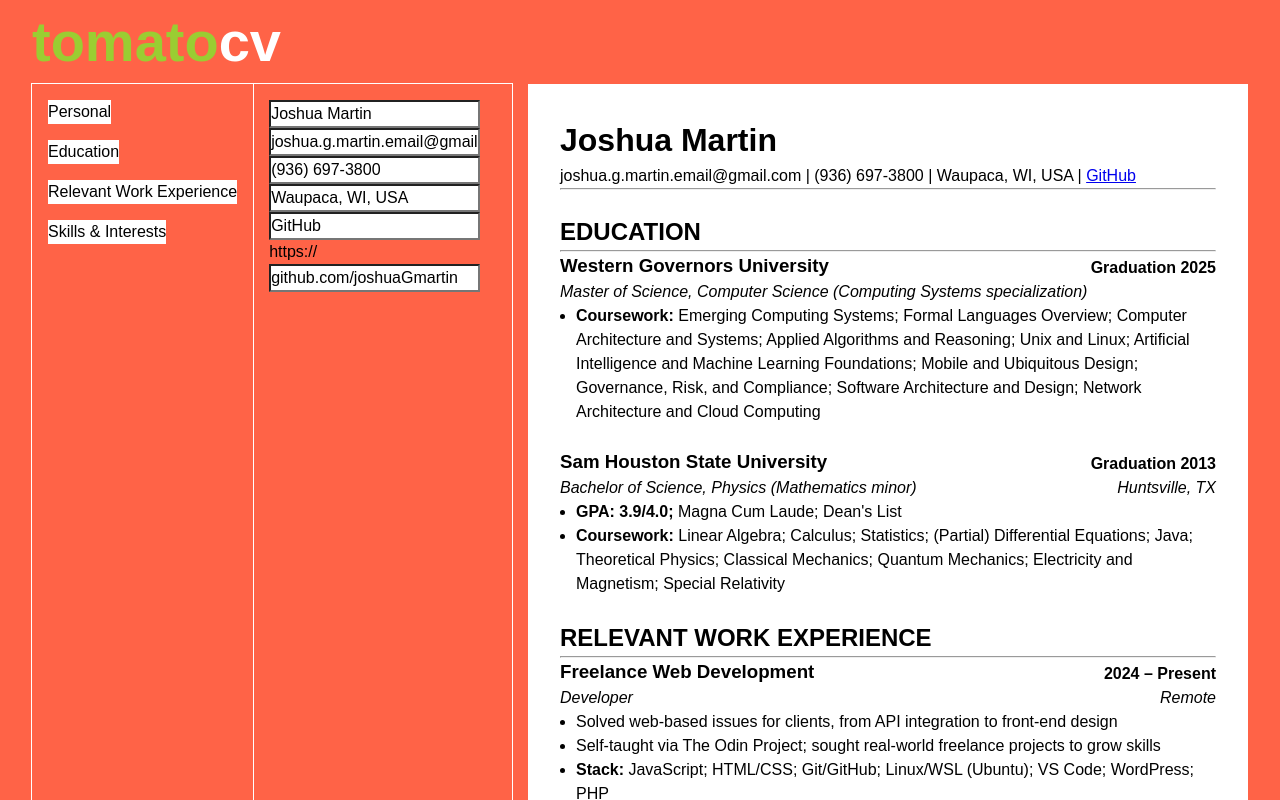
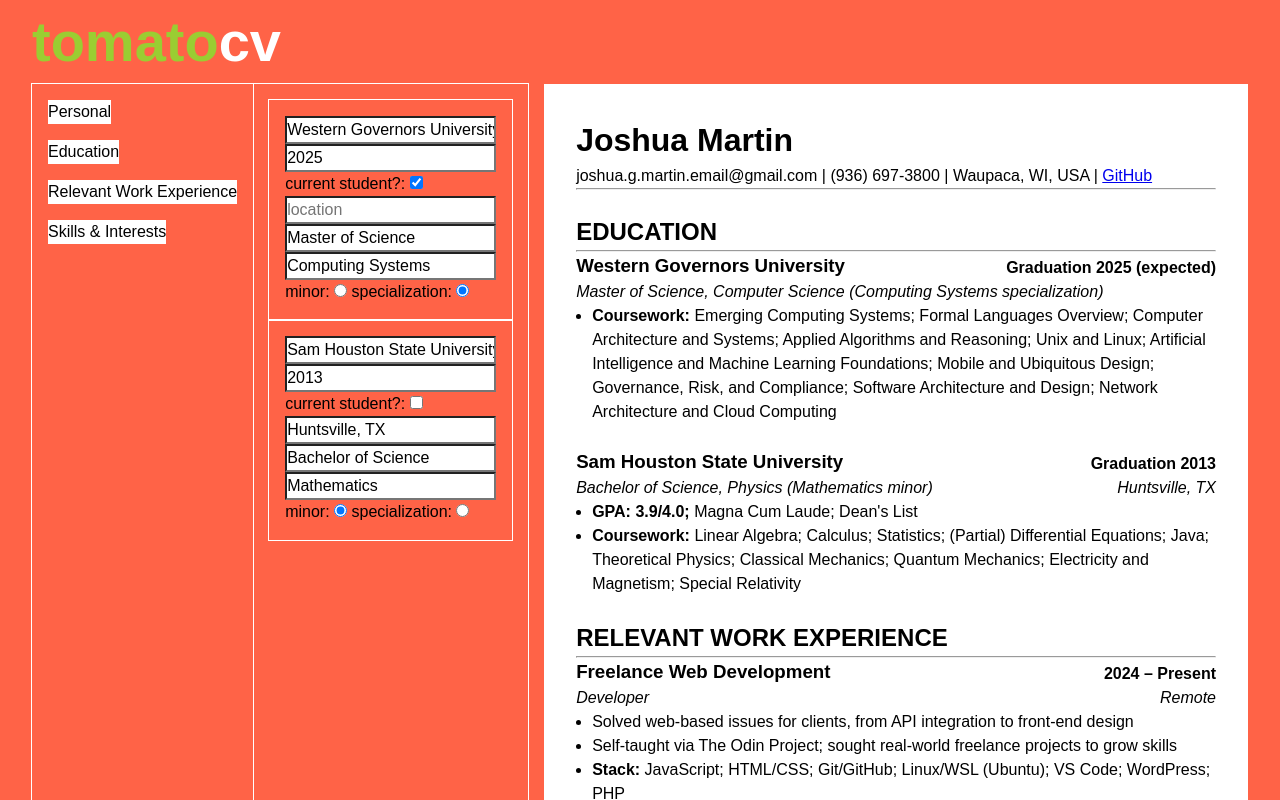
Before and after one commit to joshuaGmartin/cv-app, a React (Vite) app: page / in a window 1280 px wide. Shown: the top 800 px of the page. Built offline with nearby package versions, Linux system fonts and the light colour scheme.

Commit message:
Connect top two Resume Ed lines to infoInput.
Ready for Ed lists inputs

```diff
--- a/src/App.css
+++ b/src/App.css
@@ -48,6 +48,11 @@
     cursor: pointer;
     background-color: yellowgreen;
   }
+}
+
+.InfoInput .education-section {
+  padding: var(--padding);
+  outline: white solid 1px;
 }
 
 .Resume {
--- a/src/components/EducationInfoInput.jsx
+++ b/src/components/EducationInfoInput.jsx
@@ -1,7 +1,245 @@
-export default function EducationInfoInput() {
+console.clear();
+
+export default function EducationInfoInput({ userData, setUserData }) {
   return (
     <div className="EducationInfoInput">
-      this is from EducationInfoInput component
+      {userData.education.map((thisEd) => {
+        return (
+          <>
+            <div className="education-section">
+              {getEducationInputs(thisEd, userData, setUserData)}
+            </div>
+          </>
+        );
+      })}
     </div>
   );
 }
+
+function getEducationInputs(thisEd, userData, setUserData) {
+  return (
+    <>
+      {/* thisEd, key, userData, setUserData, name, type */}
+      {GetInput(
+        thisEd,
+        "school",
+        userData,
+        setUserData,
+        thisEd.school + thisEd.gradYear + "school-input",
+        "text"
+      )}
+
+      <div className="grad-year-line">
+        {GetInput(
+          thisEd,
+          "gradYear",
+          userData,
+          setUserData,
+          thisEd.school + thisEd.gradYear + "gradYear-input",
+          "text"
+        )}
+        {GetInput(
+          thisEd,
+          "currentStudent",
+          userData,
+          setUserData,
+          thisEd.school + thisEd.gradYear + "currentStudent-input",
+          "checkbox"
+        )}
+      </div>
+
+      {GetInput(
+        thisEd,
+        "location",
+        userData,
+        setUserData,
+        thisEd.school + thisEd.gradYear + "location-input",
+        "text"
+      )}
+      {GetInput(
+        thisEd,
+        "degree",
+        userData,
+        setUserData,
+        thisEd.school + thisEd.gradYear + "degree-input",
+        "text"
+      )}
+
+      <div className="minOrSpec-line">
+        {GetInput(
+          thisEd,
+          "minorOrSpec",
+          userData,
+          setUserData,
+          thisEd.school + thisEd.gradYear + "minorOrSpec-input",
+          "text"
+        )}
+        {GetInput(
+          thisEd,
+          "minor",
+          userData,
+          setUserData,
+          thisEd.school + thisEd.gradYear + "minor-input",
+          "radio"
+        )}{" "}
+        {GetInput(
+          thisEd,
+          "specialization",
+          userData,
+          setUserData,
+          thisEd.school + thisEd.gradYear + "specialization-input",
+          "radio"
+        )}
+      </div>
+    </>
+  );
+}
+
+// function MinorSpecInput(thisEd, userData, setUserData) {
+//   // console.log("==========================");
+//   // console.log(thisEd.school);
+//   // console.log("thisEd.minor");
+//   // console.log(thisEd.minor);
+//   // console.log("thisEd.specialization");
+//   // console.log(thisEd.specialization);
+//   // console.log("==========================");
+
+//   let textKey = "minor";
+//   if (thisEd[textKey] === null) textKey = "specialization";
+
+//   return (
+//     <>
+//       {GetTextInput(
+//         thisEd,
+//         textKey,
+//         userData,
+//         setUserData,
+//         thisEd.school + thisEd.gradYear + "minorOrSpec"
+//       )}
+//       minor:{" "}
+
+//     </>
+//   );
+// }
+
+// function GetInput(thisEd, key, userData, setUserData, name, type) {
+function GetInput(...args) {
+  switch (args[5]) {
+    case "text":
+      // return GetTextInput(args.slice(0, -1));
+      return GetTextInput(args);
+    case "checkbox":
+      return GetCheckBoxInput(args);
+    case "radio":
+      return GetRadioInputs(args);
+  }
+}
+
+function GetTextInput(args) {
+  let [thisEd, key, userData, setUserData, inputName, type] = args;
+
+  // handle special
+  if (key === "minorOrSpec") {
+    key = "minor";
+    if (thisEd.minor === null) key = "specialization";
+  }
+
+  // set and format placeholders
+  let placeholder = key;
+  switch (key) {
+    case "gradYear":
+      placeholder = "graduation year";
+  }
+
+  return (
+    <div>
+      <input
+        name={inputName}
+        type={type}
+        placeholder={placeholder}
+        value={thisEd[key]}
+        onChange={(e) =>
+          setUserData({
+            ...userData,
+            education: userData.education.map((mapEd) => {
+              if (mapEd === thisEd) {
+                return {
+                  ...mapEd,
+                  [key]: e.target.value,
+                };
+              } else return { ...mapEd };
+            }),
+          })
+        }
+      />
+    </div>
+  );
+}
+
+function GetCheckBoxInput(args) {
+  let [thisEd, key, userData, setUserData, inputName, type] = args;
+
+  let label = key;
+  switch (key) {
+    case "currentStudent":
+      label = "current student";
+  }
+
+  return (
+    <div>
+      <span>{label}?: </span>
+      <input
+        name={inputName}
+        type={type}
+        checked={thisEd[key]}
+        onChange={() =>
+          setUserData({
+            ...userData,
+            education: userData.education.map((mapEd) => {
+              if (mapEd === thisEd) {
+                return {
+                  ...mapEd,
+                  [key]: !thisEd[key],
+                };
+              } else return { ...mapEd };
+            }),
+          })
+        }
+      />
+    </div>
+  );
+}
+
+function GetRadioInputs(args) {
+  let [thisEd, key, userData, setUserData, inputName, type] = args;
+  let otherKey = "minor";
+  if (key === "minor") otherKey = "specialization";
+
+  // console.log([thisEd, key, userData, setUserData, inputName, type]);
+
+  return (
+    <>
+      {key}:{" "}
+      <input
+        type={type}
+        name={inputName}
+        value={key}
+        checked={thisEd[key] !== null}
+        onChange={() =>
+          setUserData({
+            ...userData,
+            education: userData.education.map((mapEd) => {
+              if (mapEd === thisEd) {
+                return {
+                  ...mapEd,
+                  [key]: thisEd[otherKey],
+                  [otherKey]: null,
+                };
+              } else return { ...mapEd };
+            }),
+          })
+        }
+      />
+    </>
+  );
+}
--- a/src/components/InfoInput.jsx
+++ b/src/components/InfoInput.jsx
@@ -34,7 +34,8 @@ export default function InfoInput({ userData, setUserData }) {
         );
       default:
         return (
-          <PersonalInfoInput userData={userData} setUserData={setUserData} />
+          // <PersonalInfoInput userData={userData} setUserData={setUserData} />
+          <EducationInfoInput userData={userData} setUserData={setUserData} />
         );
     }
   }
--- a/src/components/ResumePortionEducation.jsx
+++ b/src/components/ResumePortionEducation.jsx
@@ -16,17 +16,19 @@ export default function ResumePortionEducation({ userData }) {
               <h3>{thisEd.school}</h3>
               <b>
                 Graduation {thisEd.gradYear}
-                {thisEd.currentStudent ? "(expected)" : null}
+                {thisEd.currentStudent ? " (expected)" : null}
               </b>
             </div>
 
             <div className="education-second-line">
               <i>
-                {thisEd.degree}, {thisEd.major} (
-                {thisEd.minor !== ""
+                {thisEd.degree}, {thisEd.major}
+                {getMinorOrSpecLine(thisEd)}
+                {/* (
+                {thisEd.minor !== null
                   ? thisEd.minor + " minor"
                   : thisEd.specialization + " specialization"}
-                )
+                ) */}
               </i>
               <i>{thisEd.location}</i>
             </div>
@@ -36,6 +38,23 @@ export default function ResumePortionEducation({ userData }) {
       })}
     </div>
   );
+}
+
+function getMinorOrSpecLine(thisEd) {
+  if (thisEd.minor === "" || thisEd.specialization === "") {
+    return null;
+  } else {
+    return (
+      <>
+        {" "}
+        (
+        {thisEd.minor !== null
+          ? thisEd.minor + " minor"
+          : thisEd.specialization + " specialization"}
+        )
+      </>
+    );
+  }
 }
 
 function EducationListSection({ thisEd }) {
--- a/src/reset.css
+++ b/src/reset.css
@@ -38,7 +38,7 @@ textarea,
 select {
   font: inherit;
   /* exclude radio buttons */
-  &:not([type="radio"]) {
+  &:not([type="radio"]):not([type="checkbox"]) {
     appearance: none;
   }
 }
--- a/src/userData.js
+++ b/src/userData.js
@@ -11,11 +11,11 @@ let userData = {
     {
       school: "Western Governors University",
       gradYear: "2025",
-      currentStudent: false,
+      currentStudent: true,
       location: "",
       degree: "Master of Science",
       major: "Computer Science",
-      minor: "",
+      minor: null,
       specialization: "Computing Systems",
       gpa: null,
       gpaScale: null,
```
Also changed, not shown: 1 other file (tests, documents, lock files or other folders).
